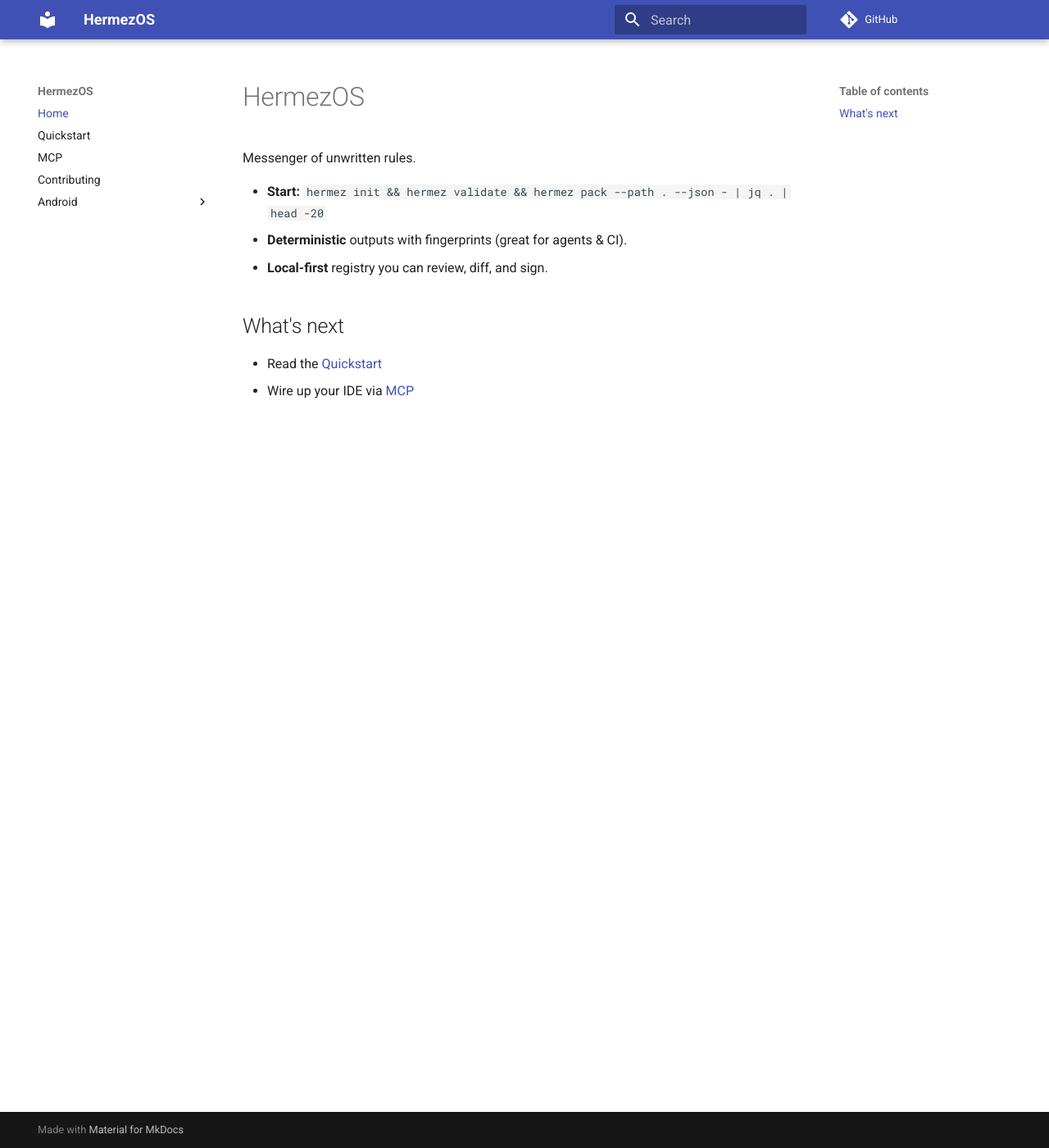
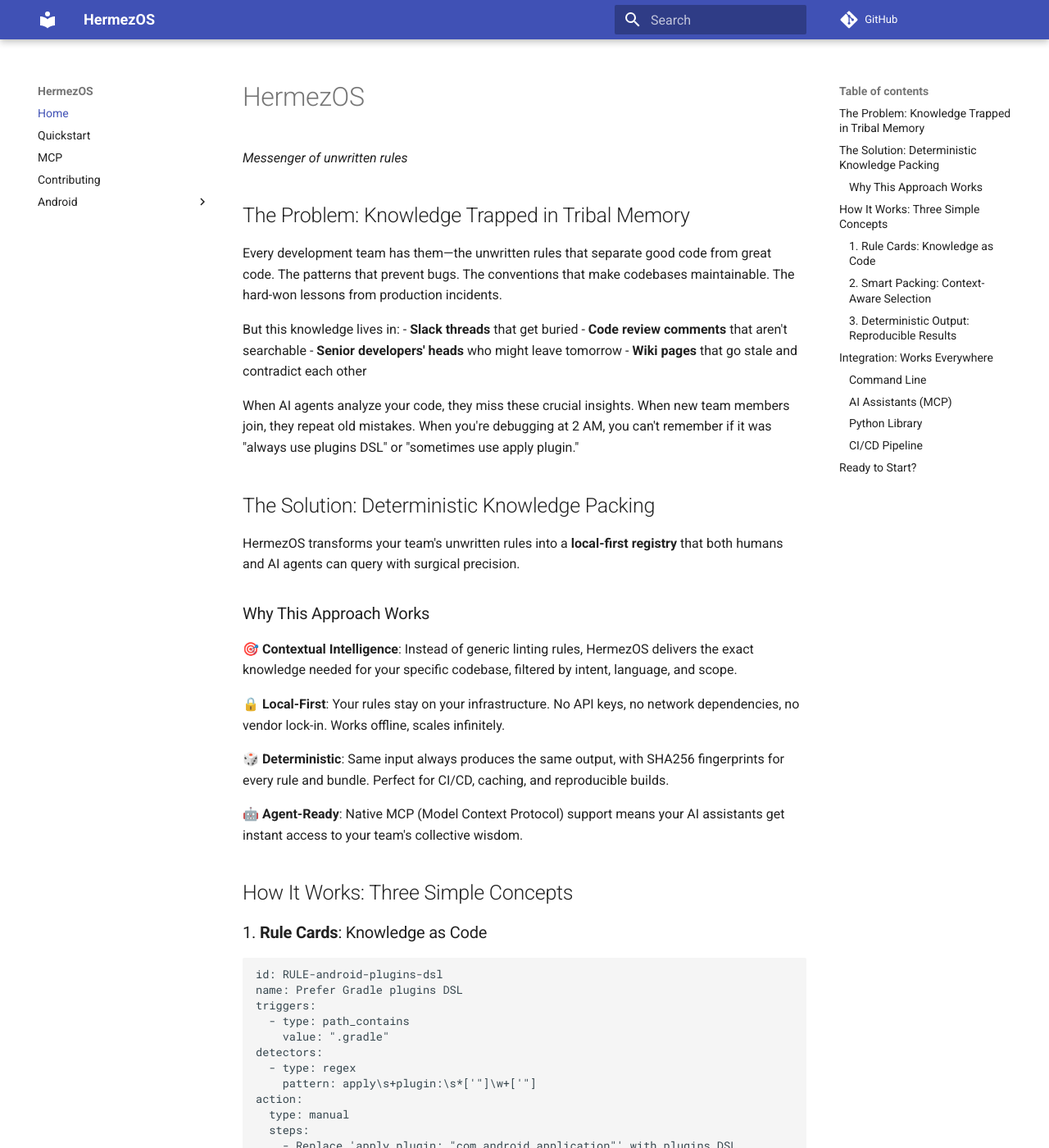
Before and after one commit to thecombatwombat/hermezos, an MkDocs documentation site: the page built from docs/index.md, in a window 1280 px wide and 1400 px high. Shown: the whole window at 82% size. Built offline with MkDocs 1.6.1 and Material for MkDocs 9.7.7, drawn with Linux system fonts in a browser that asks for light colours; comment, search, counter and statistics services are not loaded; some of the changed text lies outside the part shown.

Commit message:
better homepage

````diff
--- a/docs/index.md
+++ b/docs/index.md
@@ -1,10 +1,128 @@
 # HermezOS
-Messenger of unwritten rules.
+*Messenger of unwritten rules*
 
-- **Start:** `hermez init && hermez validate && hermez pack --path . --json - | jq . | head -20`
-- **Deterministic** outputs with fingerprints (great for agents & CI).
-- **Local-first** registry you can review, diff, and sign.
+## The Problem: Knowledge Trapped in Tribal Memory
 
-## What's next
-- Read the [Quickstart](Quickstart.md)
-- Wire up your IDE via [MCP](MCP.md)
+Every development team has them—the unwritten rules that separate good code from great code. The patterns that prevent bugs. The conventions that make codebases maintainable. The hard-won lessons from production incidents.
+
+But this knowledge lives in:
+- **Slack threads** that get buried
+- **Code review comments** that aren't searchable
+- **Senior developers' heads** who might leave tomorrow
+- **Wiki pages** that go stale and contradict each other
+
+When AI agents analyze your code, they miss these crucial insights. When new team members join, they repeat old mistakes. When you're debugging at 2 AM, you can't remember if it was "always use plugins DSL" or "sometimes use apply plugin."
+
+## The Solution: Deterministic Knowledge Packing
+
+HermezOS transforms your team's unwritten rules into a **local-first registry** that both humans and AI agents can query with surgical precision.
+
+### Why This Approach Works
+
+**🎯 Contextual Intelligence**: Instead of generic linting rules, HermezOS delivers the exact knowledge needed for your specific codebase, filtered by intent, language, and scope.
+
+**🔒 Local-First**: Your rules stay on your infrastructure. No API keys, no network dependencies, no vendor lock-in. Works offline, scales infinitely.
+
+**🎲 Deterministic**: Same input always produces the same output, with SHA256 fingerprints for every rule and bundle. Perfect for CI/CD, caching, and reproducible builds.
+
+**🤖 Agent-Ready**: Native MCP (Model Context Protocol) support means your AI assistants get instant access to your team's collective wisdom.
+
+## How It Works: Three Simple Concepts
+
+### 1. **Rule Cards**: Knowledge as Code
+```yaml
+id: RULE-android-plugins-dsl
+name: Prefer Gradle plugins DSL
+triggers:
+  - type: path_contains
+    value: ".gradle"
+detectors:
+  - type: regex
+    pattern: apply\s+plugin:\s*['"]\w+['"]
+action:
+  type: manual
+  steps:
+    - Replace 'apply plugin: "com.android.application"' with plugins DSL
+hint: Use plugins DSL for better performance
+```
+
+Each rule captures:
+- **When** it applies (triggers)
+- **What** to look for (detectors)
+- **How** to fix it (actions)
+- **Why** it matters (hints & references)
+
+### 2. **Smart Packing**: Context-Aware Selection
+
+The packer engine applies multi-stage filtering:
+
+```
+Codebase → Scope Match → Trigger Eval → Detector Eval → Sort & Limit → Bundle
+```
+
+Only rules relevant to your specific context get packed. No noise, no irrelevant suggestions.
+
+### 3. **Deterministic Output**: Reproducible Results
+
+Every pack operation produces a fingerprinted bundle:
+
+```json
+{
+  "pack_fingerprint": "sha256-a1b2c3...",
+  "rules": [...],
+  "total_rules": 3,
+  "created_at": "2024-01-15T10:00:00Z"
+}
+```
+
+Same codebase + same rules = same fingerprint. Perfect for caching, CI/CD, and change detection.
+
+## Integration: Works Everywhere
+
+### Command Line
+```bash
+# Pack rules for current directory
+hermez pack . --intent security --lang python --json -
+
+# Add new rule interactively
+hermez add android "Custom Rule"
+
+# Validate all rules
+hermez validate
+```
+
+### AI Assistants (MCP)
+```json
+{
+  "mcpServers": {
+    "HermezOS": {
+      "command": "hermez",
+      "args": ["mcp"]
+    }
+  }
+}
+```
+
+### Python Library
+```python
+from hermezos import RulePacker, PackRequest
+
+request = PackRequest(path="./src", intent_tags=["best-practice"])
+bundle = packer.pack(request)
+```
+
+### CI/CD Pipeline
+```yaml
+- name: Pack rules for analysis
+  run: hermez pack . --json - > hermez-report.json
+```
+
+## Ready to Start?
+
+Transform your team's tribal knowledge into actionable, deterministic rules that both humans and AI can leverage.
+
+**[Get Started with the Quickstart Guide →](Quickstart.md)**
+
+---
+
+*HermezOS helps teams capture and share the unwritten rules that make their codebases great.*
````
